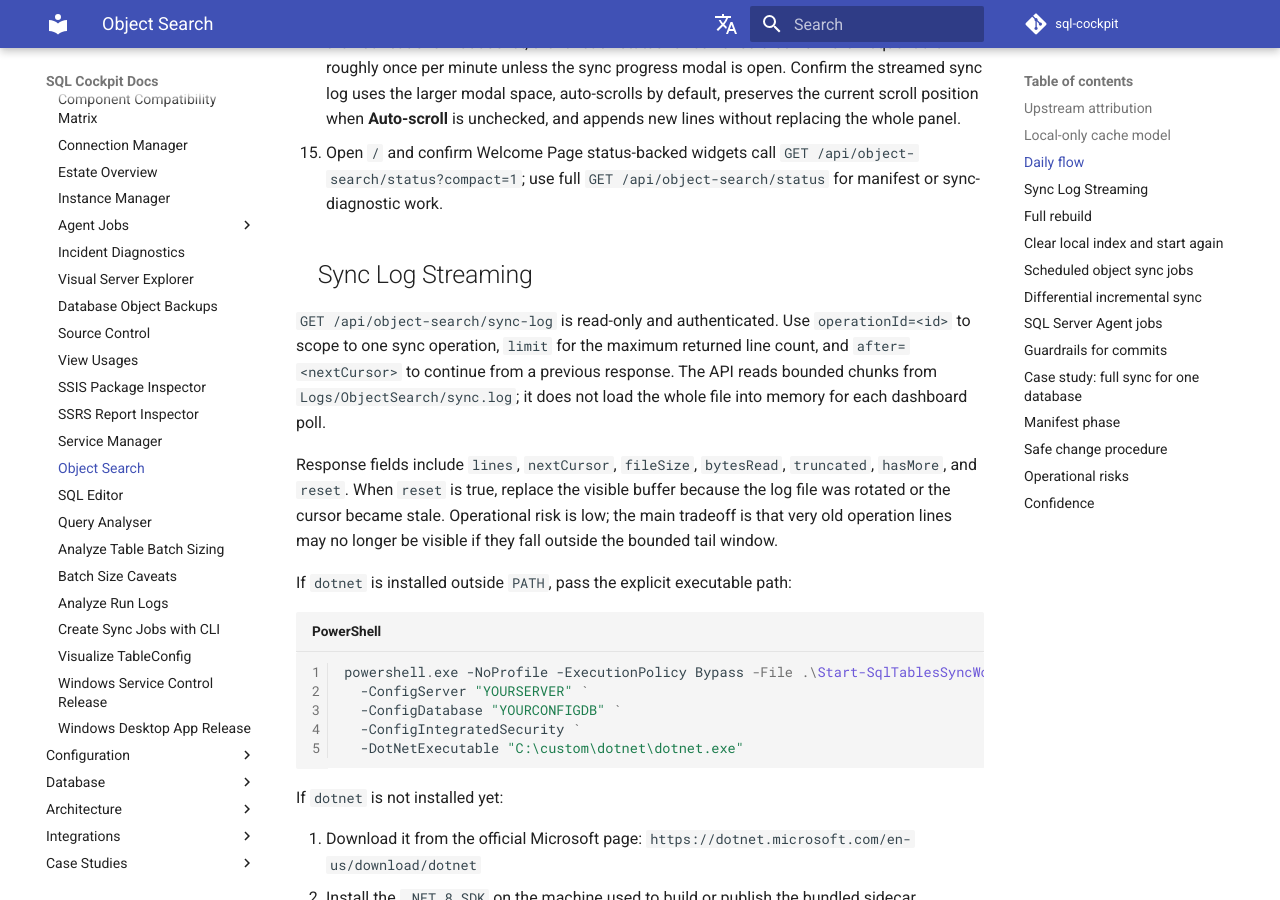
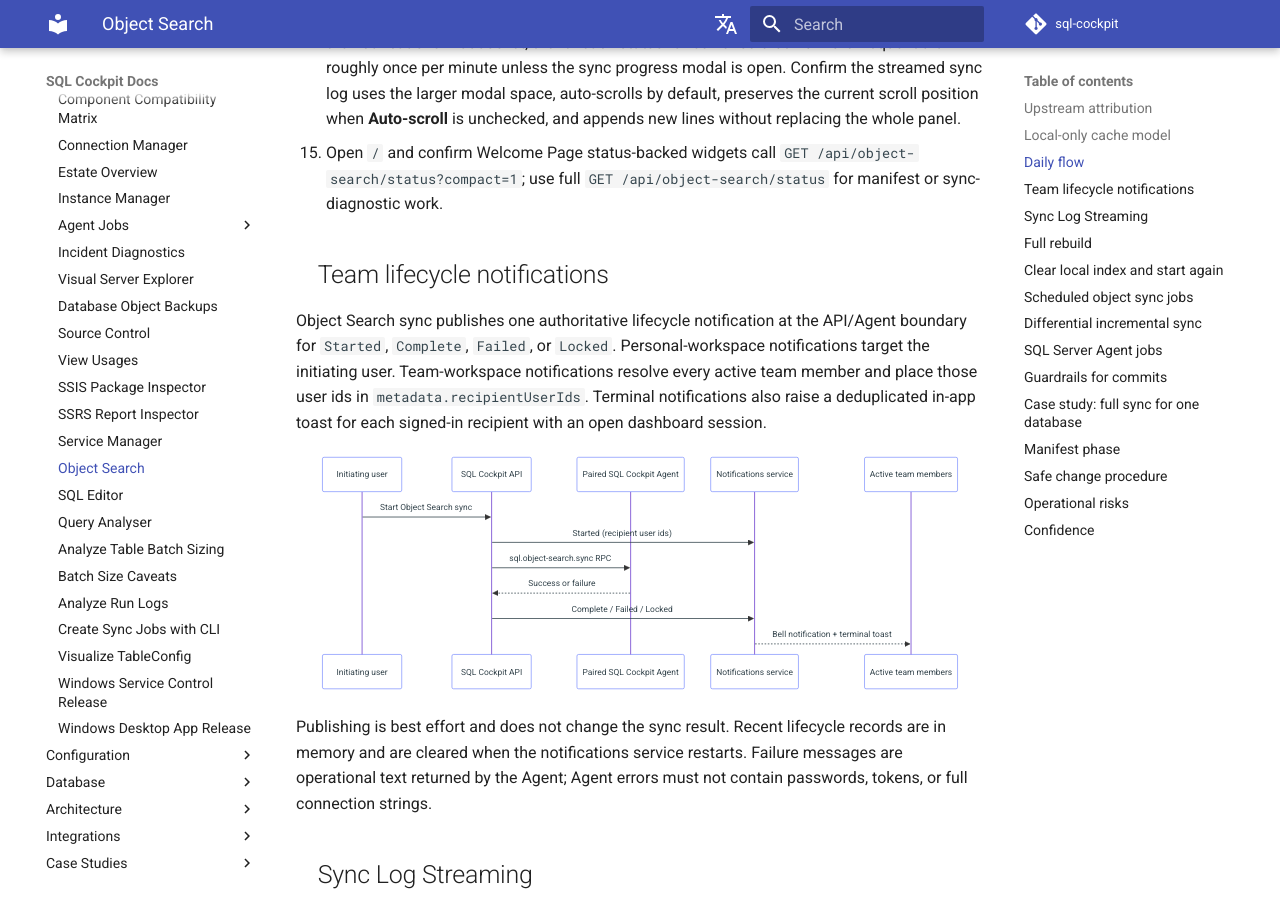
Before and after one commit to sql-cockpit/sql-cockpit-docs-source, an MkDocs documentation site: the page built from docs/operations/object-search.md, in a window 1280 px wide and 900 px high, scrolled down 1778 px. Built offline with MkDocs 1.6.1 and Material for MkDocs 9.7.7, drawn with Linux system fonts in a browser that asks for light colours; comment, search, counter and statistics services are not loaded; the version menu is left out.

Commit message:
Document object search lifecycle notifications

````diff
--- a/docs/operations/object-search.md
+++ b/docs/operations/object-search.md
@@ -42,6 +42,27 @@
 13. Select an indexed object and use the detail dropdown action `Open in SQL Editor` to verify definition hand-off into the editor workflow.
 14. Start an object-search sync and confirm the dashboard refreshes object-search status from the notifications WebSocket; the fallback status refresh should be no more frequent than roughly once per minute unless the sync progress modal is open. Confirm the streamed sync log uses the larger modal space, auto-scrolls by default, preserves the current scroll position when **Auto-scroll** is unchecked, and appends new lines without replacing the whole panel.
 15. Open `/` and confirm Welcome Page status-backed widgets call `GET /api/object-search/status?compact=1`; use full `GET /api/object-search/status` for manifest or sync-diagnostic work.
+
+## Team lifecycle notifications
+
+Object Search sync publishes one authoritative lifecycle notification at the API/Agent boundary for `Started`, `Complete`, `Failed`, or `Locked`. Personal-workspace notifications target the initiating user. Team-workspace notifications resolve every active team member and place those user ids in `metadata.recipientUserIds`. Terminal notifications also raise a deduplicated in-app toast for each signed-in recipient with an open dashboard session.
+
+```mermaid
+sequenceDiagram
+    participant User as Initiating user
+    participant API as SQL Cockpit API
+    participant Agent as Paired SQL Cockpit Agent
+    participant Notify as Notifications service
+    participant Team as Active team members
+    User->>API: Start Object Search sync
+    API->>Notify: Started (recipient user ids)
+    API->>Agent: sql.object-search.sync RPC
+    Agent-->>API: Success or failure
+    API->>Notify: Complete / Failed / Locked
+    Notify-->>Team: Bell notification + terminal toast
+```
+
+Publishing is best effort and does not change the sync result. Recent lifecycle records are in memory and are cleared when the notifications service restarts. Failure messages are operational text returned by the Agent; Agent errors must not contain passwords, tokens, or full connection strings.
 
 ## Sync Log Streaming
 
````
Also changed, not shown: docs/integrations/realtime-notifications.md (+2 -0 lines).
